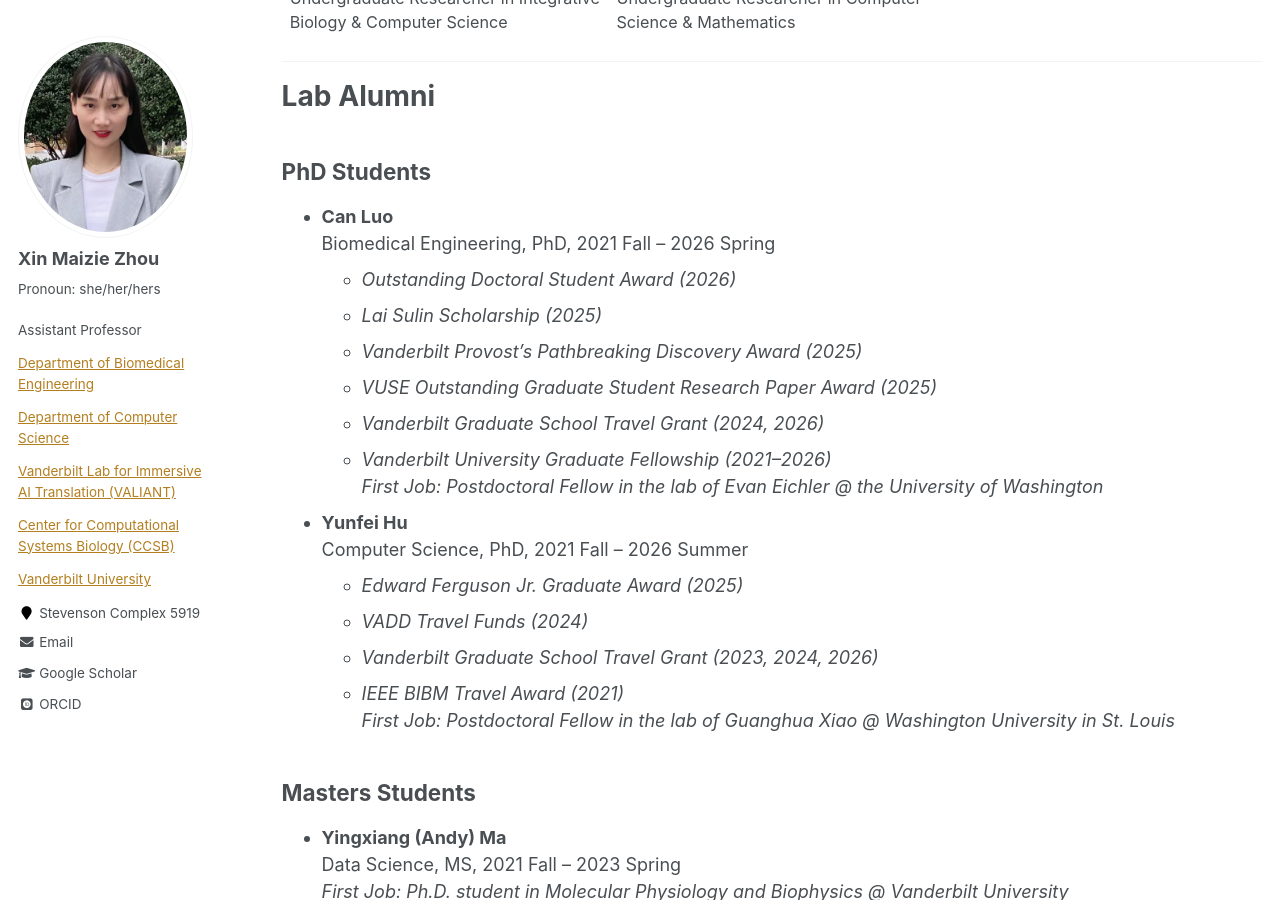
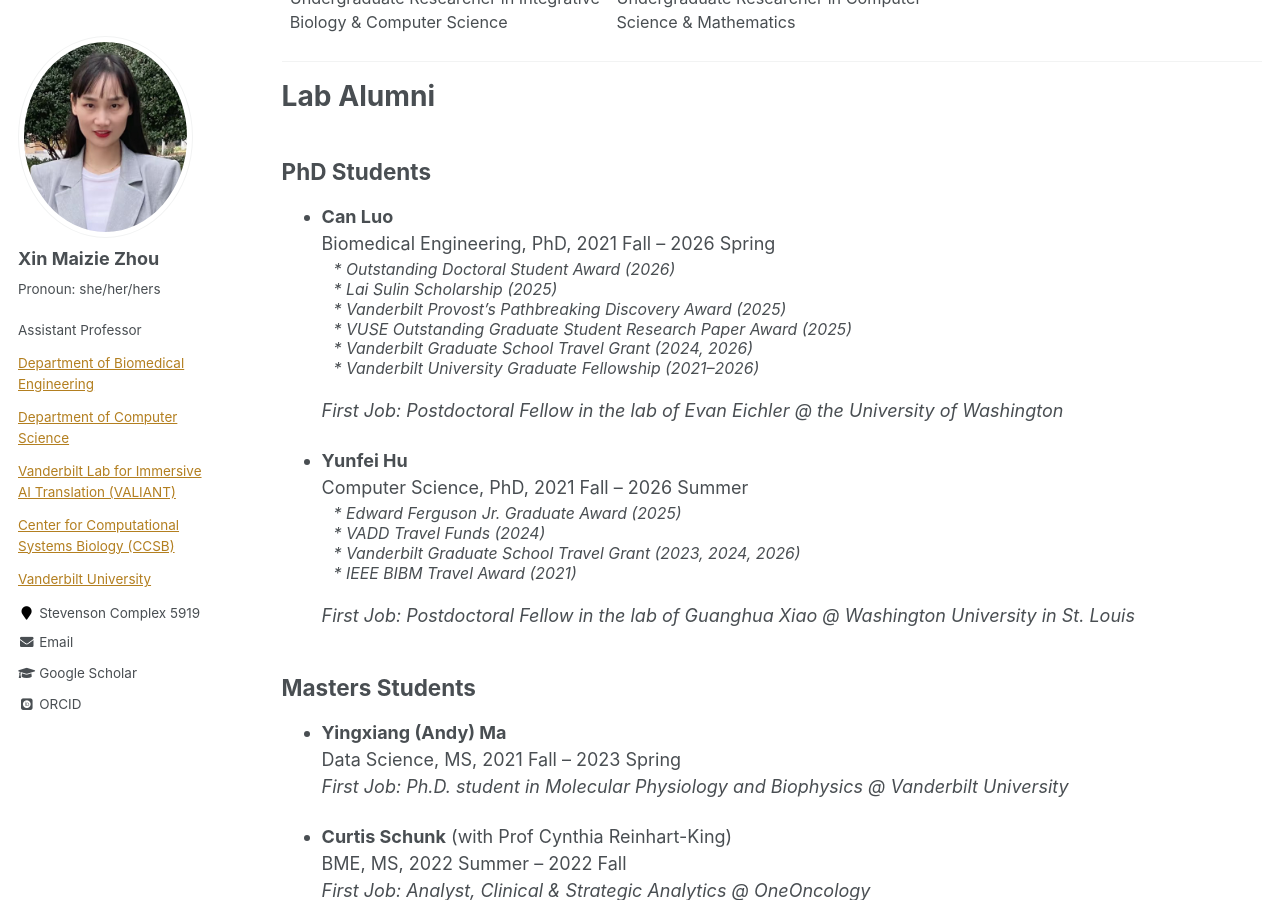
Before and after one commit to maiziezhoulab/Maiziezhoulab.github.io, a Jekyll site: the page built from _pages/LabMembers.md, in a window 1280 px wide and 900 px high, scrolled down 2046 px. Built offline with Jekyll 4.4.1, drawn with Linux system fonts in a browser that asks for light colours; some web fonts are replaced.

Commit message:
Update LabMembers.md

```diff
--- a/_pages/LabMembers.md
+++ b/_pages/LabMembers.md
@@ -171,20 +171,24 @@ author_profile: true
 
 - **Can Luo**
   Biomedical Engineering, PhD, 2021 Fall – 2026 Spring
-  - *Outstanding Doctoral Student Award (2026)*
-  - *Lai Sulin Scholarship (2025)*
-  - *Vanderbilt Provost’s Pathbreaking Discovery Award (2025)*
-  - *VUSE Outstanding Graduate Student Research Paper Award (2025)*
-  - *Vanderbilt Graduate School Travel Grant (2024, 2026)*
-  - *Vanderbilt University Graduate Fellowship (2021–2026)*
+  <div style="font-size: 0.88em; line-height: 1.25; margin: 3px 0 5px 12px;">
+  <i>* Outstanding Doctoral Student Award (2026)</i><br>
+  <i>* Lai Sulin Scholarship (2025)</i><br>
+  <i>* Vanderbilt Provost’s Pathbreaking Discovery Award (2025)</i><br>
+  <i>* VUSE Outstanding Graduate Student Research Paper Award (2025)</i><br>
+  <i>* Vanderbilt Graduate School Travel Grant (2024, 2026)</i><br>
+  <i>* Vanderbilt University Graduate Fellowship (2021–2026)</i>
+  </div>
   _First Job: Postdoctoral Fellow in the lab of Evan Eichler @ the University of Washington_
 
 - **Yunfei Hu**
   Computer Science, PhD, 2021 Fall – 2026 Summer
-  - *Edward Ferguson Jr. Graduate Award (2025)*
-  - *VADD Travel Funds (2024)*
-  - *Vanderbilt Graduate School Travel Grant (2023, 2024, 2026)*
-  - *IEEE BIBM Travel Award (2021)*
+  <div style="font-size: 0.88em; line-height: 1.25; margin: 3px 0 5px 12px;">
+  <i>* Edward Ferguson Jr. Graduate Award (2025)</i><br>
+  <i>* VADD Travel Funds (2024)</i><br>
+  <i>* Vanderbilt Graduate School Travel Grant (2023, 2024, 2026)</i><br>
+  <i>* IEEE BIBM Travel Award (2021)</i>
+  </div>
   _First Job: Postdoctoral Fellow in the lab of Guanghua Xiao @ Washington University in St. Louis_
 
 
```
